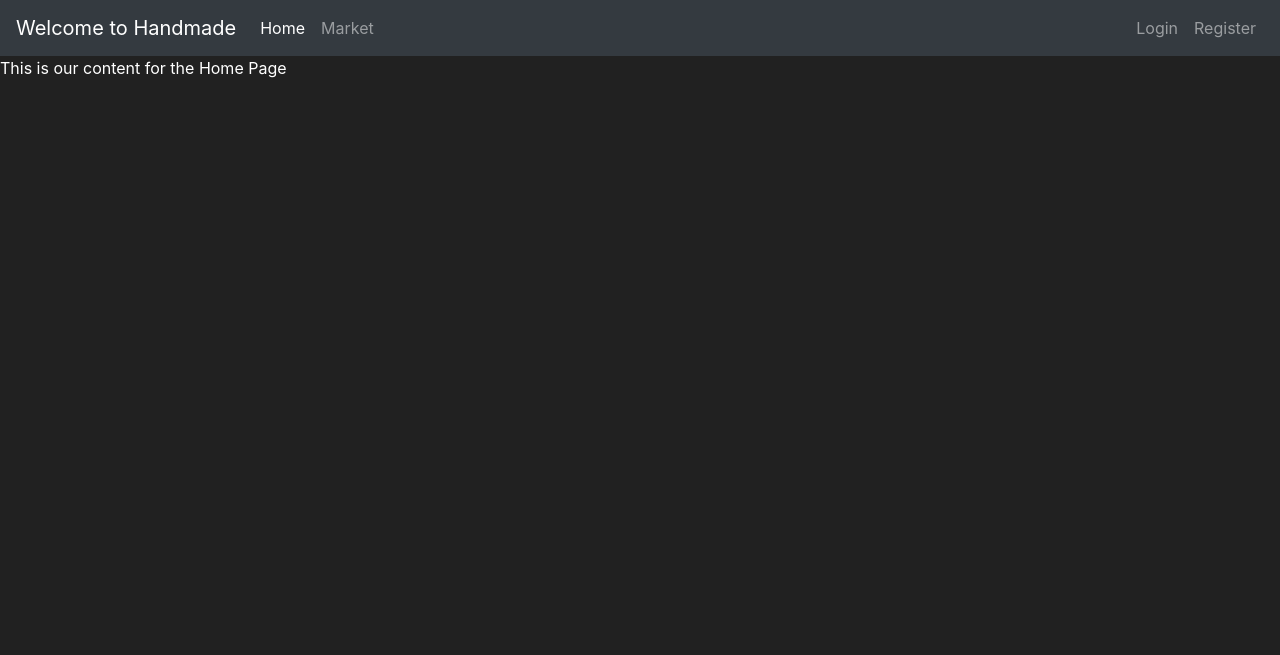
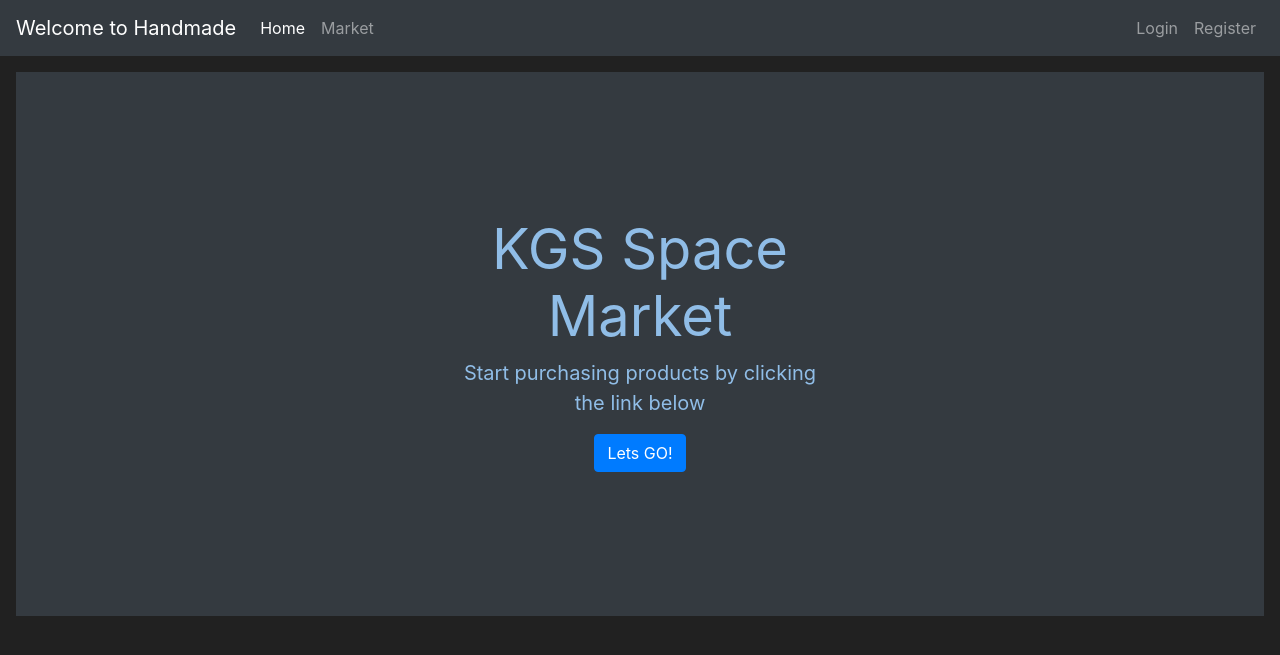
Before and after one commit to Dobernadze/Flask_4_20, a Flask app: page / in a window 1280 px wide. Shown: the top 655 px of the page. Run offline with Flask 2, Linux system fonts and the light colour scheme; some libraries are stand-ins or nearby versions.

Commit message:
end part 13 Flask_tutorial, do part 14

```diff
--- a/market/__init__.py
+++ b/market/__init__.py
@@ -9,4 +9,6 @@ app.config['SECRET_KEY'] = '29d090a1572a0ba21bc11f76'
 db = SQLAlchemy(app)
 bcrypt = Bcrypt(app)
 login_manager = LoginManager(app)
+login_manager.login_view = "login_page"
+login_manager.login_message_category = "info"
 from market import routes
--- a/market/routes.py
+++ b/market/routes.py
@@ -3,7 +3,7 @@ from flask import render_template, redirect, url_for, flash
 from market.models import Item, User
 from market.forms import RegisterForm, LoginForm
 from market import db
-from flask_login import login_user
+from flask_login import login_user, logout_user, login_required
 
 @app.route('/')
 @app.route('/home')
@@ -12,6 +12,7 @@ def home_page():
 
 
 @app.route('/market')
+@login_required
 def market_page():
     items = Item.query.all()
     return render_template('market.html', items=items)
@@ -25,6 +26,10 @@ def register_page():
                                   password=form.password1.data)
             db.session.add(user_to_create)
             db.session.commit()
+
+            login_user(user_to_create)
+            flash(f"Account created successfully! You are now logged in as {user_to_create.username}", category='success')
+
             return redirect(url_for('market_page'))
 
         if form.errors != {}:
@@ -48,3 +53,11 @@ def login_page():
             flash('Username and password are not match! Please try again', category='danger')
 
     return render_template('login.html', form=form)
+
+
+
+@app.route('/logout')
+def logout_page():
+    logout_user()
+    flash("you have been logged out", category='info')
+    return redirect(url_for("home_page"))
--- a/market/templates/base.html
+++ b/market/templates/base.html
@@ -45,7 +45,7 @@
                         </li>
 
                         <li class = "nav-item">
-                            <a class = "nav-link" href="#">Logout</a>
+                            <a class = "nav-link" href="{{url_for('logout_page')}}">Logout</a>
                         </li>
 
                     </ul>
--- a/market/templates/home.html
+++ b/market/templates/home.html
@@ -1,8 +1,15 @@
-{% extends 'base.html'%}
-    {% block title %}
-        Home Page
-    {% endblock %}
-
-    {% block content %}
-        This is our content for the Home Page
-    {% endblock %}
+{% extends 'base.html' %}
+{% block title %}
+    Welcome to Jim Shaped Coding Market
+{% endblock %}
+{% block content %}
+    <div class="position-relative overflow-hidden p-3 p-md-5 m-md-3 text-center bg-dark" style="color:rgb(144, 189, 231)">
+        <div class="col-md-5 p-lg-5 mx-auto my-5">
+            <h1 class="display-4 font-weight-normal">KGS Space Market</h1>
+            <p class="lead font-weight-normal">Start purchasing products by clicking the link below</p>
+            <a class="btn btn-primary" href="{{ url_for('market_page') }}">Lets GO!</a>
+        </div>
+        <div class="product-device box-shadow d-none d-md-block"></div>
+        <div class="product-device product-device-2 box-shadow d-none d-md-block"></div>
+    </div>
+{% endblock %}
```
Also changed, not shown: market/market.db.
